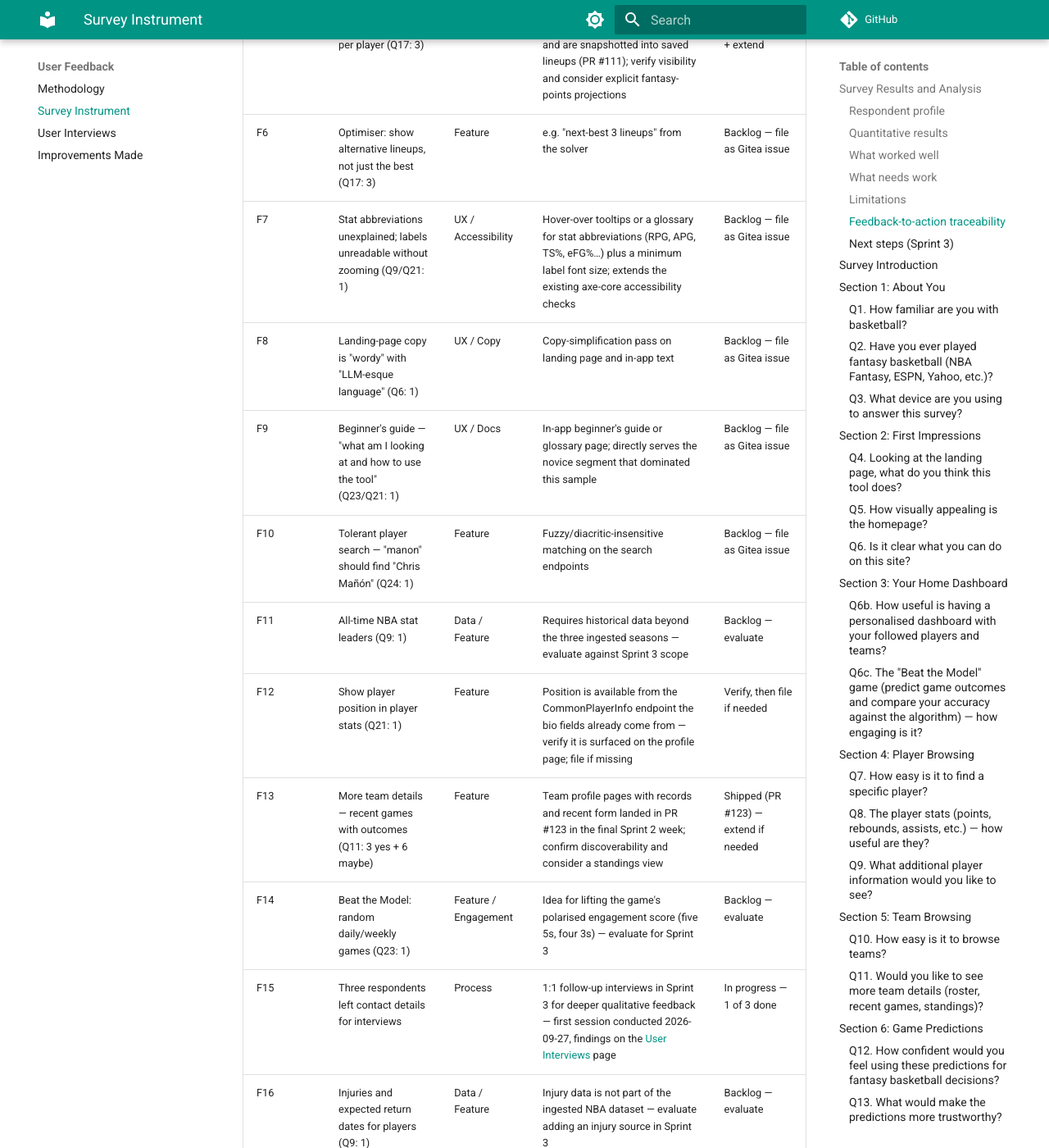
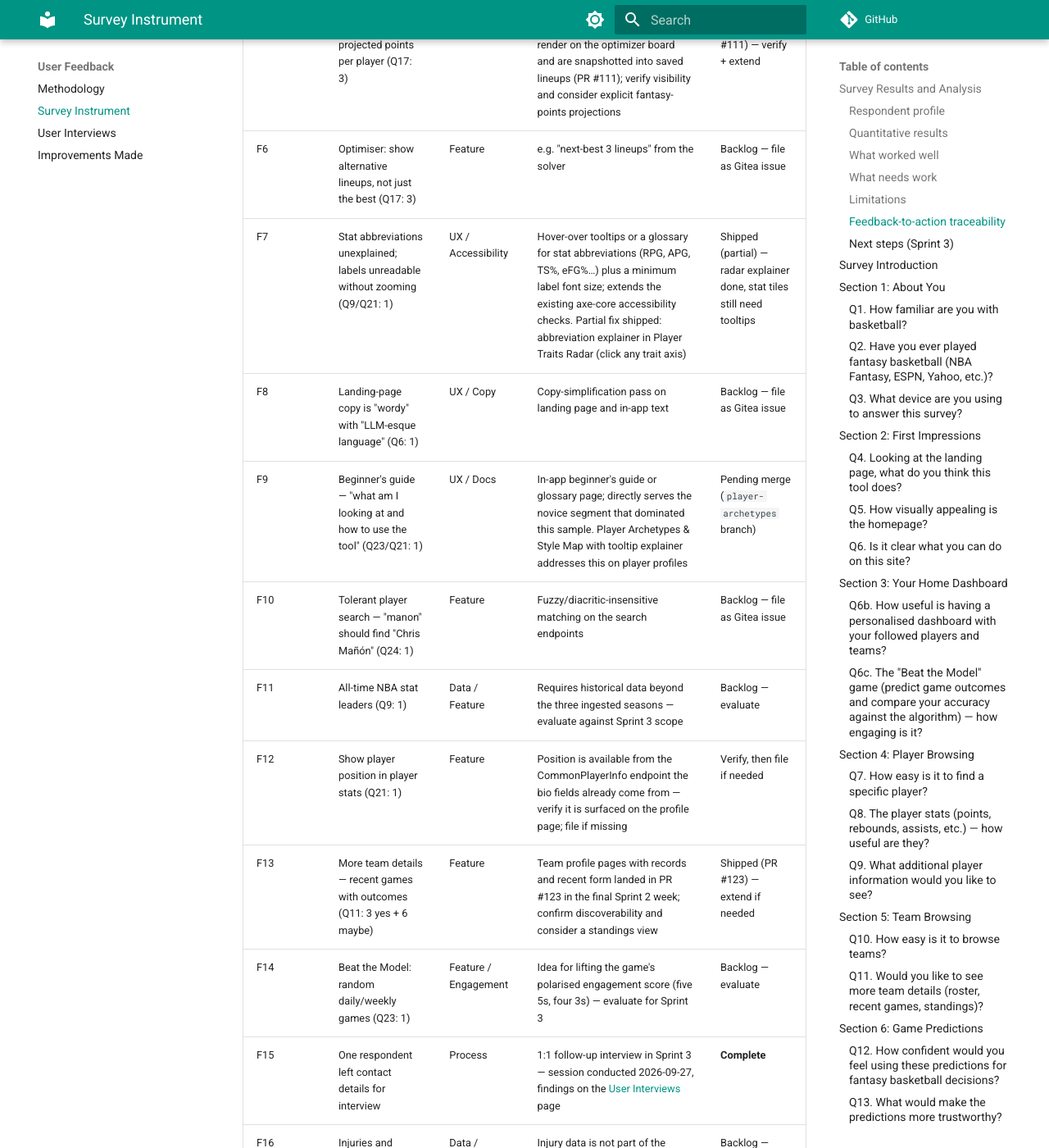
Before and after one commit to Sports-Analytics-Innovation-Platform/Innovation-Documentation-Website, an MkDocs documentation site: the page built from docs/feedback-survey.md, in a window 1280 px wide and 1400 px high, scrolled down 4674 px. Shown: the whole window at 82% size. Built offline with MkDocs 1.6.1 and Material for MkDocs 9.7.7, drawn with Linux system fonts in a browser that asks for light colours; comment, search, counter and statistics services are not loaded; some of the changed text lies outside the part shown.

Commit message:
docs: fix interview count - 3 respondents → 1 respondent - Only one person volunteered for follow-up interview, not three - Update all references across 5 files: feedback-survey, improvements, user-feedback-methodology, user-interviews, testing - Change F15 status from 'In progress (1 of 3 done)' to 'Complete' - Remove duplicate 'Re-run survey' next steps - Consolidate next steps from 4 items to 3

```diff
--- a/docs/feedback-survey.md
+++ b/docs/feedback-survey.md
@@ -73,7 +73,7 @@
 
 - **Sample size and profile.** 11 responses against a ~12 target (7 by the Sprint 2 deadline, 4 more on 2026-09-15 while the form stayed open), and 7 of 11 respondents are not at all familiar with basketball. The form remains open, and a second wave follows the Sprint 3 improvements.
 - **Not hands-on.** Respondents answered while viewing the landing page and app screens; several requests concern features completed in the same final-week window as the survey (PR #94, #95, #111, #123), so whether each respondent actually saw them is uncertain. The first hands-on session (the 2026-09-27 interview) has since started closing this gap and confirmed several findings — see [User Interviews](user-interviews.md).
-- **Contactable respondents.** Three respondents left contact details for follow-up interviews (addresses removed from the published export and withheld from this page). The first interview was conducted 2026-09-27.
+- **Contactable respondents.** One respondent left contact details for a follow-up interview (address removed from the published export and withheld from this page). The interview was conducted 2026-09-27.
 
 ### Feedback-to-action traceability
 
@@ -87,26 +87,25 @@
 | F4 | Optimiser: allow custom constraints, e.g. "must include LeBron" (Q17: 3) | Feature | Add hard constraints to the MILP solver (must-include / must-exclude players) | Backlog — file as Gitea issue |
 | F5 | Optimiser: show projected points per player (Q17: 3) | Feature | Per-slot predictions already render on the optimizer board and are snapshotted into saved lineups (PR #111); verify visibility and consider explicit fantasy-points projections | Shipped (PR #111) — verify + extend |
 | F6 | Optimiser: show alternative lineups, not just the best (Q17: 3) | Feature | e.g. "next-best 3 lineups" from the solver | Backlog — file as Gitea issue |
-| F7 | Stat abbreviations unexplained; labels unreadable without zooming (Q9/Q21: 1) | UX / Accessibility | Hover-over tooltips or a glossary for stat abbreviations (RPG, APG, TS%, eFG%…) plus a minimum label font size; extends the existing axe-core accessibility checks | Backlog — file as Gitea issue |
+| F7 | Stat abbreviations unexplained; labels unreadable without zooming (Q9/Q21: 1) | UX / Accessibility | Hover-over tooltips or a glossary for stat abbreviations (RPG, APG, TS%, eFG%…) plus a minimum label font size; extends the existing axe-core accessibility checks. Partial fix shipped: abbreviation explainer in Player Traits Radar (click any trait axis) | Shipped (partial) — radar explainer done, stat tiles still need tooltips |
 | F8 | Landing-page copy is "wordy" with "LLM-esque language" (Q6: 1) | UX / Copy | Copy-simplification pass on landing page and in-app text | Backlog — file as Gitea issue |
-| F9 | Beginner's guide — "what am I looking at and how to use the tool" (Q23/Q21: 1) | UX / Docs | In-app beginner's guide or glossary page; directly serves the novice segment that dominated this sample | Backlog — file as Gitea issue |
+| F9 | Beginner's guide — "what am I looking at and how to use the tool" (Q23/Q21: 1) | UX / Docs | In-app beginner's guide or glossary page; directly serves the novice segment that dominated this sample. Player Archetypes & Style Map with tooltip explainer addresses this on player profiles | Pending merge (`player-archetypes` branch) |
 | F10 | Tolerant player search — "manon" should find "Chris Mañón" (Q24: 1) | Feature | Fuzzy/diacritic-insensitive matching on the search endpoints | Backlog — file as Gitea issue |
 | F11 | All-time NBA stat leaders (Q9: 1) | Data / Feature | Requires historical data beyond the three ingested seasons — evaluate against Sprint 3 scope | Backlog — evaluate |
 | F12 | Show player position in player stats (Q21: 1) | Feature | Position is available from the CommonPlayerInfo endpoint the bio fields already come from — verify it is surfaced on the profile page; file if missing | Verify, then file if needed |
 | F13 | More team details — recent games with outcomes (Q11: 3 yes + 6 maybe) | Feature | Team profile pages with records and recent form landed in PR #123 in the final Sprint 2 week; confirm discoverability and consider a standings view | Shipped (PR #123) — extend if needed |
 | F14 | Beat the Model: random daily/weekly games (Q23: 1) | Feature / Engagement | Idea for lifting the game's polarised engagement score (five 5s, four 3s) — evaluate for Sprint 3 | Backlog — evaluate |
-| F15 | Three respondents left contact details for interviews | Process | 1:1 follow-up interviews in Sprint 3 for deeper qualitative feedback — first session conducted 2026-09-27, findings on the [User Interviews](user-interviews.md) page | In progress — 1 of 3 done |
+| F15 | One respondent left contact details for interview | Process | 1:1 follow-up interview in Sprint 3 — session conducted 2026-09-27, findings on the [User Interviews](user-interviews.md) page | **Complete** |
 | F16 | Injuries and expected return dates for players (Q9: 1) | Data / Feature | Injury data is not part of the ingested NBA dataset — evaluate adding an injury source in Sprint 3 | Backlog — evaluate |
-| F17 | Player-level predictions, not just game-level (Q13: 1 — the hardcore-fantasy respondent) | Trust / Feature | Per-player matchup projections already exist (`GET /v1/players/:id/matchup-projection`, PR #105); surface player-level predictions alongside the game-level ones | Partially shipped (PR #105) — surface + extend |
+| F17 | Player-level predictions, not just game-level (Q13: 1 — the hardcore-fantasy respondent) | Trust / Feature | Per-player matchup projections already exist (`GET /v1/players/:id/matchup-projection`, PR #105); surface player-level predictions alongside the game-level ones | Shipped (PR #105) — surface + extend |
 | F18 | Some pages carry too much information (Q21: 1) | UX / Copy | Progressive-disclosure pass — lead with the headline numbers and keep depth one click away; serves this and the novice-guidance asks (F7–F9) together | Backlog — file as Gitea issue |
 | F19 | Player height (Q9: 1) | Data | Height and weight already come from the CommonPlayerInfo bio fields; verify they render on the player profile page | Verify, then file if needed |
 
 ### Next steps (Sprint 3)
 
 1. **File the backlog items** (F3–F14, F16, F18 and the interview items F20–F31) as Gitea issues and prioritise them in the sprint backlog, per the [integration process](testing.md#how-feedback-is-integrated)
-2. **Interview the three follow-up volunteers** — the first session (2026-09-27) is documented on the [User Interviews](user-interviews.md) page; two volunteers remain
-3. **Run hands-on testing sessions** on the live app rather than screenshots — the first was combined with the 2026-09-27 interview; more are planned
-4. **Re-run the survey** after the Sprint 3 model and readability work — a before/after comparison against this n=11 baseline doubles as evidence for the Milestone 3 *Improvement* criterion
+2. **Run hands-on testing sessions** on the live app rather than screenshots — the first was combined with the 2026-09-27 interview; more are planned
+3. **Re-run the survey** after Sprint 4 improvements — compare against the n=11 baseline (2026-09-14/15) to measure the before/after delta. The follow-up interview is complete; additional sessions are contingent on more volunteers coming forward
 
 ---
 
```
Also changed, not shown: docs/improvements.md (+8 -7 lines), docs/testing.md (+1 -1 lines), docs/user-feedback-methodology.md (+7 -8 lines), docs/user-interviews.md (+1 -1 lines).
